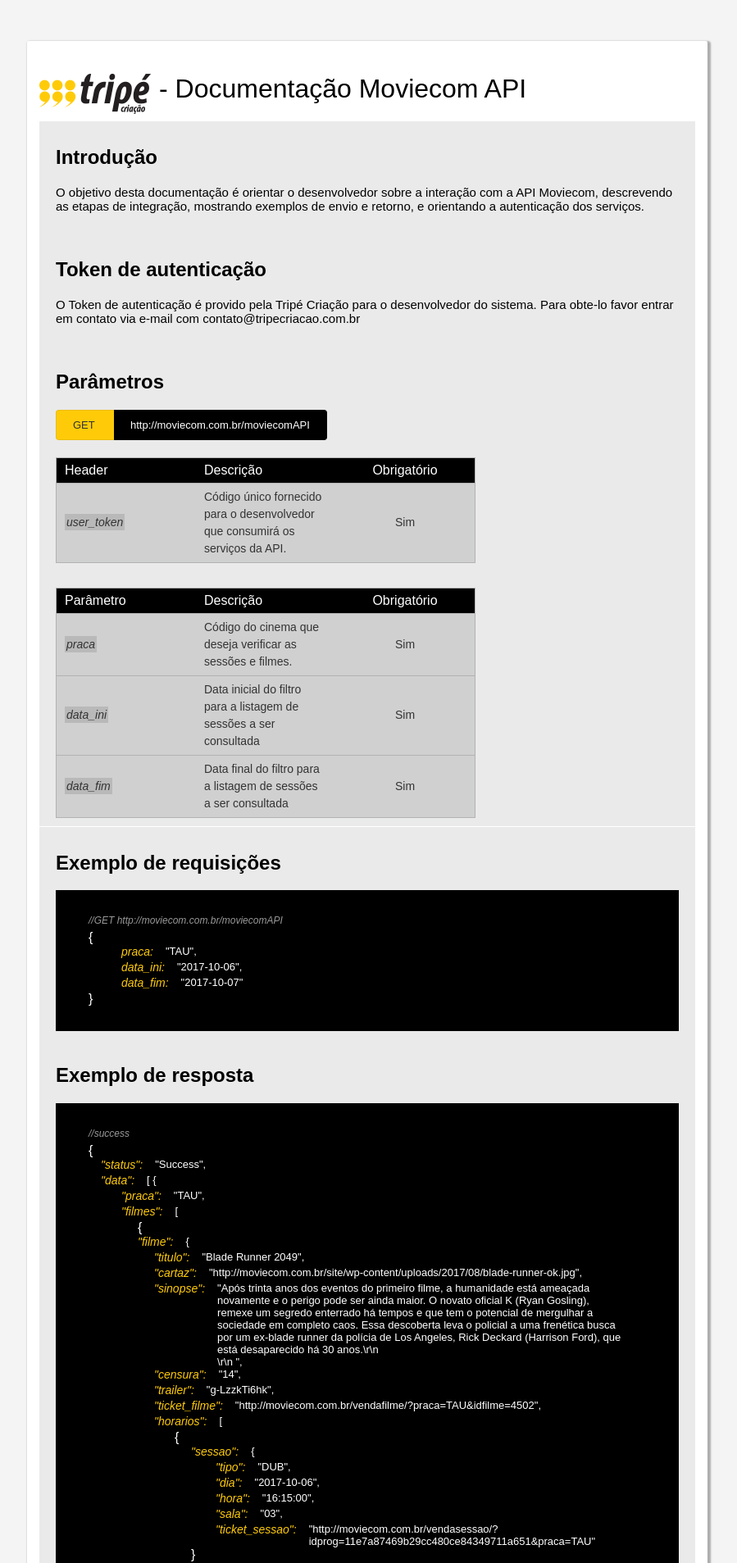
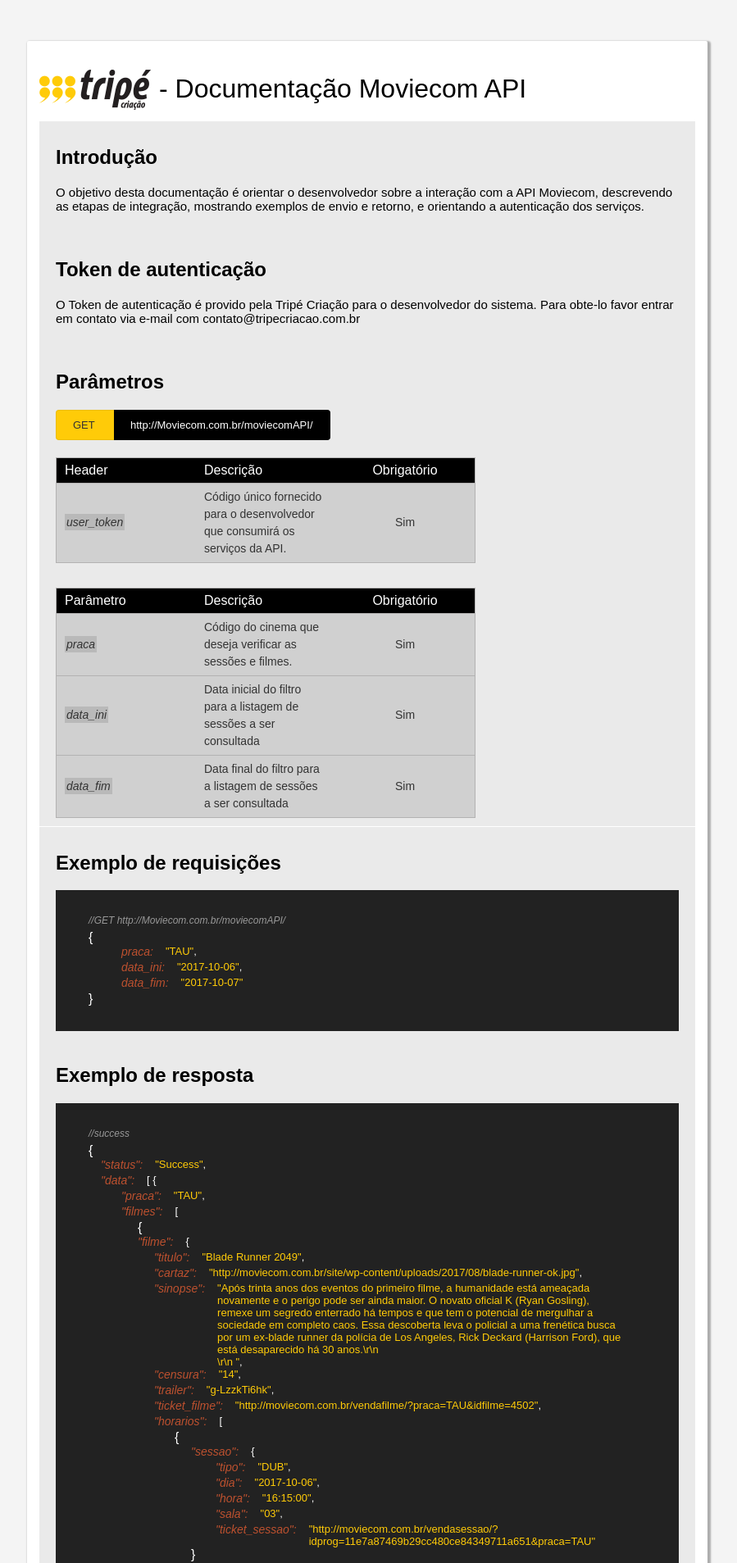
Before and after one commit to wendersoncard/MoviecomAPI, a PHP site: page /documentation/index.php in a window 1280 px wide. Shown: the top 1907 px of the page at 82% size, without its empty margins (287-1186 px from the left). Run offline with PHP 8.4, Linux system fonts and the light colour scheme.

Commit message:
Edição documentação

```diff
--- a/documentation/example.html
+++ b/documentation/example.html
@@ -8,11 +8,11 @@
 
       $.ajax({
         headers: {
-          'user_token': 'código_do_token'
+          'user_token': 'insira_aqui_o_token_enviado_para_o_desenvolvedor',
         },
         type: 'GET',
         dataType: "json",
-        url : 'http://moviecom.com.br/moviecomAPI',
+        url : 'http://moviecom.com.br/MoviecomAPI/',
         data: {
           'praca': 'TAU',
           'data_ini': '2017-10-06',
--- a/documentation/index.php
+++ b/documentation/index.php
@@ -7,7 +7,7 @@
 <body>
   <div id="sideMenu"></div>
   <div id="body">
-    <img src="logo.png"> <h1>- Documentação Moviecom API</h1>
+    <img src="logo.png" style="margin-top: -5px;"> <h1>- Documentação Moviecom API</h1>
 
     <div class="clearAll"></div>
 
@@ -30,7 +30,7 @@
 
       <div class="methodUrl">
         <div>GET</div>
-        <div>http://moviecom.com.br/moviecomAPI</div>
+        <div>http://Moviecom.com.br/moviecomAPI/</div>
       </div>
 
       <div class="clearAll"></div>
@@ -89,10 +89,10 @@
     <section>
       <h2>Exemplo de requisições</h2>
       <div class="code">
-        <span class="comment">//GET http://moviecom.com.br/moviecomAPI</span>
+        <span class="comment">//GET http://Moviecom.com.br/moviecomAPI/</span>
         <span class="choma">{</span>
-        <span class="name">praca: </span><span class="value">"TAU",</span>
-        <span class="name">data_ini: </span><span class="value">"2017-10-06",</span>
+        <span class="name">praca: </span><span class="value">"TAU"<font class="white">,</font></span>
+        <span class="name">data_ini: </span><span class="value">"2017-10-06"<font class="white">,</font></span>
         <span class="name">data_fim: </span><span class="value">"2017-10-07"</span>
         <span class="choma">}</span>
       </div>
@@ -103,43 +103,43 @@
       <div class="code">
         <span class="comment">//success</span>
         <span class="choma">{</span>
-        <span class="name status">"status":</span><span class="value">"Success",</span>
-        <span class="name status">"data": </span><span class="value">[ {</span>
-            <span class="name">"praca": </span><span class="value"> "TAU",</span>
-            <span class="name">"filmes": </span><span class="value"> [</span>
+        <span class="name status">"status":</span><span class="value">"Success"<font class="white">,</font></span>
+        <span class="name status">"data": </span><span class="value white">[ {</span>
+            <span class="name">"praca": </span><span class="value"> "TAU"<font class="white">,</font></span>
+            <span class="name">"filmes": </span><span class="value"> <font class="white">[</font></span>
                 <span class="choma sec">{</span>
-                    <span class="name sec">"filme": </span><span class="value"> {</span>
-                        <span class="name thir">"titulo": </span><span class="value"> "Blade Runner 2049",</span>
-                        <span class="name thir">"cartaz": </span><span class="value"> "http://moviecom.com.br/site/wp-content/uploads/2017/08/blade-runner-ok.jpg",</span>
-                        <span class="name thir">"sinopse": </span><span class="value"> "Após trinta anos dos eventos do primeiro filme, a humanidade está ameaçada novamente e o perigo pode ser ainda maior. O novato oficial K (Ryan Gosling), remexe um segredo enterrado há tempos e que tem o potencial de mergulhar a sociedade em completo caos. Essa descoberta leva o policial a uma frenética busca por um ex-blade runner da polícia de Los Angeles, Rick Deckard (Harrison Ford), que está desaparecido há 30 anos.\r\n<div class=\"fichaFilme\"></div>\r\n&nbsp;",</span>
-                        <span class="name thir">"censura": </span><span class="value"> "14",</span>
-                        <span class="name thir">"trailer": </span><span class="value"> "g-LzzkTi6hk",</span>
-                        <span class="name thir">"ticket_filme": </span><span class="value"> "http://moviecom.com.br/vendafilme/?praca=TAU&idfilme=4502",</span>
-                        <span class="name thir">"horarios":  </span><span class="value">[</span>
+                    <span class="name sec">"filme": </span><span class="value"> <font class="white">{</font></span>
+                        <span class="name thir">"titulo": </span><span class="value"> "Blade Runner 2049"<font class="white">,</font></span>
+                        <span class="name thir">"cartaz": </span><span class="value"> "http://moviecom.com.br/site/wp-content/uploads/2017/08/blade-runner-ok.jpg"<font class="white">,</font></span>
+                        <span class="name thir">"sinopse": </span><span class="value"> "Após trinta anos dos eventos do primeiro filme, a humanidade está ameaçada novamente e o perigo pode ser ainda maior. O novato oficial K (Ryan Gosling), remexe um segredo enterrado há tempos e que tem o potencial de mergulhar a sociedade em completo caos. Essa descoberta leva o policial a uma frenética busca por um ex-blade runner da polícia de Los Angeles, Rick Deckard (Harrison Ford), que está desaparecido há 30 anos.\r\n<div class=\"fichaFilme\"></div>\r\n&nbsp;"<font class="white">,</font></span>
+                        <span class="name thir">"censura": </span><span class="value"> "14"<font class="white">,</font></span>
+                        <span class="name thir">"trailer": </span><span class="value"> "g-LzzkTi6hk"<font class="white">,</font></span>
+                        <span class="name thir">"ticket_filme": </span><span class="value"> "http://moviecom.com.br/vendafilme/?praca=TAU&idfilme=4502"<font class="white">,</font></span>
+                        <span class="name thir">"horarios":  </span><span class="value"><font class="white">[</font></span>
                             <span class="choma four">{</span>
-                                <span class="name fif">"sessao": </span><span class="value minor"> {</span>
-                                    <span class="name six">"tipo": </span><span class="value minor"> "DUB",</span>
-                                    <span class="name six">"dia": </span><span class="value minor"> "2017-10-06",</span>
-                                    <span class="name six">"hora": </span><span class="value minor"> "16:15:00",</span>
-                                    <span class="name six">"sala": </span><span class="value minor"> "03",</span>
+                                <span class="name fif">"sessao": </span><span class="value minor"> <font class="white">{</font></span>
+                                    <span class="name six">"tipo": </span><span class="value minor"> "DUB"<font class="white">,</font></span>
+                                    <span class="name six">"dia": </span><span class="value minor"> "2017-10-06"<font class="white">,</font></span>
+                                    <span class="name six">"hora": </span><span class="value minor"> "16:15:00"<font class="white">,</font></span>
+                                    <span class="name six">"sala": </span><span class="value minor"> "03"<font class="white">,</font></span>
                                     <span class="name six">"ticket_sessao": </span><span class="value minor"> "http://moviecom.com.br/vendasessao/?idprog=11e7a87469b29cc480ce84349711a651&praca=TAU"</span>
                                 <span class="choma fif">}</span>
                             <span class="choma four">},</span>
                             <span class="choma four">{</span>
-                                <span class="name fif">"sessao": </span><span class="value minor"> {</span>
-                                    <span class="name six">"tipo": </span><span class="value minor"> "DUB",</span>
-                                    <span class="name six">"dia": </span><span class="value minor"> "2017-10-06",</span>
-                                    <span class="name six">"hora": </span><span class="value minor"> "19:30:00",</span>
-                                    <span class="name six">"sala": </span><span class="value minor"> "03",</span>
+                                <span class="name fif">"sessao": </span><span class="value minor"> <font class="white">{</font></span>
+                                    <span class="name six">"tipo": </span><span class="value minor"> "DUB"<font class="white">,</font></span>
+                                    <span class="name six">"dia": </span><span class="value minor"> "2017-10-06"<font class="white">,</font></span>
+                                    <span class="name six">"hora": </span><span class="value minor"> "19:30:00"<font class="white">,</font></span>
+                                    <span class="name six">"sala": </span><span class="value minor"> "03"<font class="white">,</font></span>
                                     <span class="name six">"ticket_sessao": </span><span class="value minor"> "http://moviecom.com.br/vendasessao/?idprog=11e7a87469b29d3480ce84349711a651&praca=TAU"</span>
                                 <span class="choma fif">}</span>
                             <span class="choma four">},</span>
                             <span class="choma four">{</span>
-                                <span class="name fif">"sessao": </span><span class="value minor"> {</span>
-                                    <span class="name six">"tipo": </span><span class="value minor"> "LEG 3D",</span>
-                                    <span class="name six">"dia": </span><span class="value minor"> "2017-10-06",</span>
-                                    <span class="name six">"hora": </span><span class="value minor"> "21:10:01",</span>
-                                    <span class="name six">"sala": </span><span class="value minor"> "04",</span>
+                                <span class="name fif">"sessao": </span><span class="value minor"> <font class="white">{</font></span>
+                                    <span class="name six">"tipo": </span><span class="value minor"> "LEG 3D"<font class="white">,</font></span>
+                                    <span class="name six">"dia": </span><span class="value minor"> "2017-10-06"<font class="white">,</font></span>
+                                    <span class="name six">"hora": </span><span class="value minor"> "21:10:01"<font class="white">,</font></span>
+                                    <span class="name six">"sala": </span><span class="value minor"> "04"<font class="white">,</font></span>
                                     <span class="name six">"ticket_sessao": </span><span class="value minor"> "http://moviecom.com.br/vendasessao/?idprog=11e7a87469b29d5080ce84349711a651&praca=TAU"</span>
                                 <span class="choma fif">}</span>
                             <span class="choma four">}</span>
@@ -158,9 +158,9 @@
       <div class="code">
         <span class="comment">//error</span>
         <span class="choma">{</span>
-        <span class="name status">"status":</span><span class="value">"Error",</span>
-        <span class="name status">"data": </span><span class="value">[</span>
-        <span class="name sec">"É necessário enviar os parâmetros de data início, data fim e código da praça."</span>
+        <span class="name status">"status":</span><span class="value">"Error"<font class="white">,</font></span>
+        <span class="name status">"data": </span><span class="value"><font class="white">[</font></span>
+        <span class="name"></span><span class="value">"É necessário enviar os parâmetros de data início, data fim e código da praça."</span>
         <span class="choma status">]</span>
         <span class="choma">}</span>
       </div>
@@ -169,9 +169,9 @@
       <div class="code">
         <span class="comment">//error</span>
         <span class="choma">{</span>
-        <span class="name status">"status":</span><span class="value">"Error",</span>
-        <span class="name status">"data": </span><span class="value">[</span>
-        <span class="name sec">"É necessário enviar o token de autenticação."</span>
+        <span class="name status">"status":</span><span class="value">"Error"<font class="white">,</font></span>
+        <span class="name status">"data": </span><span class="value"><font class="white">[</font></span>
+        <span class="name"></span><span class="value">"É necessário enviar o token de autenticação."</span>
         <span class="choma status">]</span>
         <span class="choma">}</span>
       </div>
@@ -180,9 +180,9 @@
       <div class="code">
         <span class="comment">//error</span>
         <span class="choma">{</span>
-        <span class="name status">"status":</span><span class="value">"Error",</span>
-        <span class="name status">"data": </span><span class="value">[</span>
-        <span class="name sec">"Token de autenticação inválido."</span>
+        <span class="name status">"status":</span><span class="value">"Error"<font class="white">,</font></span>
+        <span class="name status">"data": </span><span class="value"><font class="white">[</font></span>
+        <span class="name"></span><span class="value">"Token de autenticação inválido."</span>
         <span class="choma status">]</span>
         <span class="choma">}</span>
       </div>
@@ -191,9 +191,9 @@
       <div class="code">
         <span class="comment">//error</span>
         <span class="choma">{</span>
-        <span class="name status">"status":</span><span class="value">"Error",</span>
-        <span class="name status">"data": </span><span class="value">[</span>
-        <span class="name sec">"Número máximo de dias disponíveis para consulta é de 60 dias."</span>
+        <span class="name status">"status":</span><span class="value">"Error"<font class="white">,</font></span>
+        <span class="name status">"data": </span><span class="value"><font class="white">[</font></span>
+        <span class="name"></span><span class="value">"Número máximo de dias disponíveis para consulta é de 60 dias."</span>
         <span class="choma status">]</span>
         <span class="choma">}</span>
       </div>
@@ -202,9 +202,9 @@
       <div class="code">
         <span class="comment">//error</span>
         <span class="choma">{</span>
-        <span class="name status">"status":</span><span class="value">"Error",</span>
-        <span class="name status">"data": </span><span class="value">[</span>
-        <span class="name sec">"Erro interno."</span>
+        <span class="name status">"status":</span><span class="value">"Error"<font class="white">,</font></span>
+        <span class="name status">"data": </span><span class="value"><font class="white">[</font></span>
+        <span class="name"></span><span class="value">"Erro interno."</span>
         <span class="choma status">]</span>
         <span class="choma">}</span>
       </div>
--- a/documentation/style.css
+++ b/documentation/style.css
@@ -135,7 +135,7 @@ body{
 }
 
 #body div.code{
-	background: #000;
+	background: #222;
 	overflow: hidden;
 	padding: 30px 40px;
 }
@@ -156,7 +156,7 @@ body{
     clear: left;
     margin-left: 40px;
     font-style: italic;
-    color: #ffcb08;
+    color: #bd512f;
     font-size: 14px;
     margin-bottom: 3px;
 }
@@ -167,7 +167,7 @@ body{
 
 #body div.code span.value{
 	margin-left: 15px;
-	color: #ffffff;
+	color: #ffcb08;
 	font-size: 13px;
 	width: 500px;
 }
@@ -209,3 +209,7 @@ body{
 #body div.code span.choma.status{
 	margin-left: 15px;
 }
+
+.white{
+	color: #fff !important;
+}
```
Also changed, not shown: index.php (+13 -5 lines), documentation/exemplo.png.
